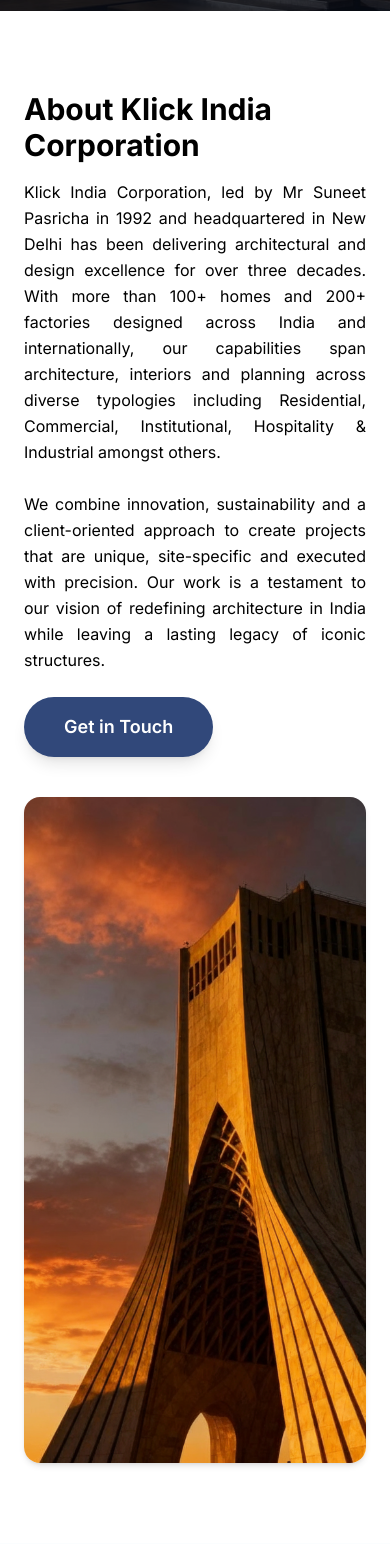
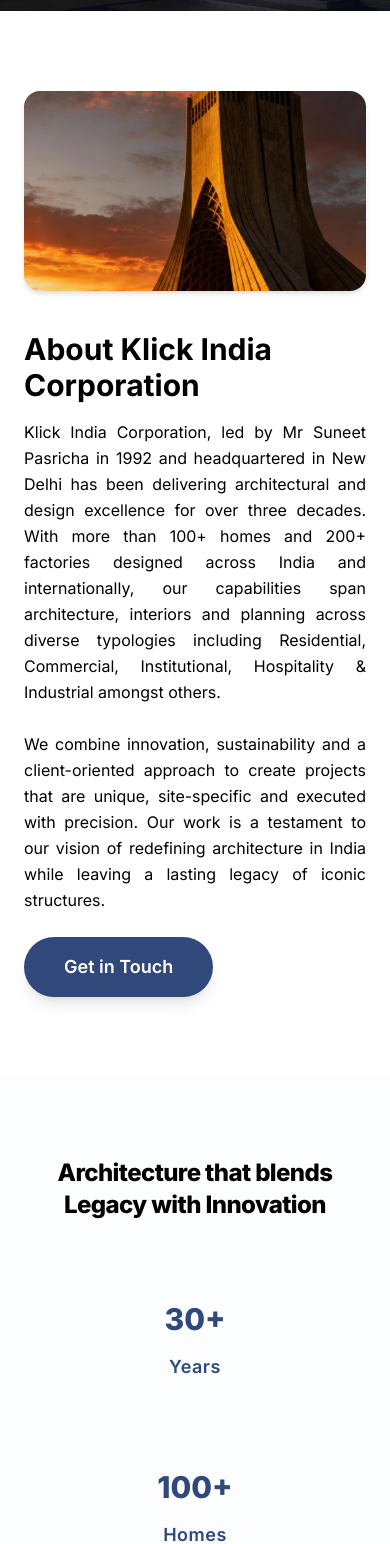
Before and after one commit to AkshatSW/KlickIndiaCorp, a React (Vite) app: page / in a window 390 px wide. Shown: the part 833-2377 px from the top of the page. Built offline with nearby package versions, Linux system fonts and the light colour scheme.

Commit message:
added image about us

```diff
--- a/src/Components/Home.jsx
+++ b/src/Components/Home.jsx
@@ -31,11 +31,11 @@
     return () => clearInterval(interval)
   }, [backgroundImages.length])
 
-  // Update image height to match text height
+  // Update image height to match text height on desktop
   useEffect(() => {
     const updateHeight = () => {
       if (textRef.current) {
-        setTextHeight(textRef.current.offsetHeight)
+        setTextHeight(textRef.current.offsetHeight + 'px')
       }
     }
     updateHeight()
@@ -127,10 +127,28 @@
       <section className="relative py-20 bg-white">
         <div className="container mx-auto px-6 max-w-6xl">
           <div className="flex flex-col md:flex-row items-start gap-10">
-            {/* Left: Text (2.5/4 width ~ 62.5%) */}
+            {/* Image on right (top on mobile) */}
+            <motion.div
+              className="w-full md:w-[37.5%] order-1 md:order-2"
+              initial={{ opacity: 0, x: 50 }}
+              whileInView={{ opacity: 1, x: 0 }}
+              transition={{ duration: 0.8 }}
+            >
+              <img
+              src={aboutImg}
+              alt="About Us"
+              className="w-full rounded-2xl shadow-md object-cover" // <-- use object-cover
+              style={{
+                height: window.innerWidth >= 768 ? textHeight : '200px', // height matches text on desktop
+              }}
+             />
+
+            </motion.div>
+
+            {/* Text */}
             <motion.div
               ref={textRef}
-              className="w-full md:w-[62.5%]"
+              className="w-full md:w-[62.5%] order-2 md:order-1"
               initial={{ opacity: 0, x: -50 }}
               whileInView={{ opacity: 1, x: 0 }}
               transition={{ duration: 0.8 }}
@@ -152,21 +170,6 @@
                 Get in Touch
               </button>
             </motion.div>
-
-            {/* Right: Image (1.5/4 width ~ 37.5%) */}
-            <motion.div
-              className="w-full md:w-[37.5%]"
-              initial={{ opacity: 0, x: 50 }}
-              whileInView={{ opacity: 1, x: 0 }}
-              transition={{ duration: 0.8 }}
-            >
-              <img
-                src={aboutImg}
-                alt="About Us"
-                className="w-full object-cover rounded-2xl shadow-md"
-                style={{ height: textHeight }}
-              />
-            </motion.div>
           </div>
         </div>
       </section>
```
